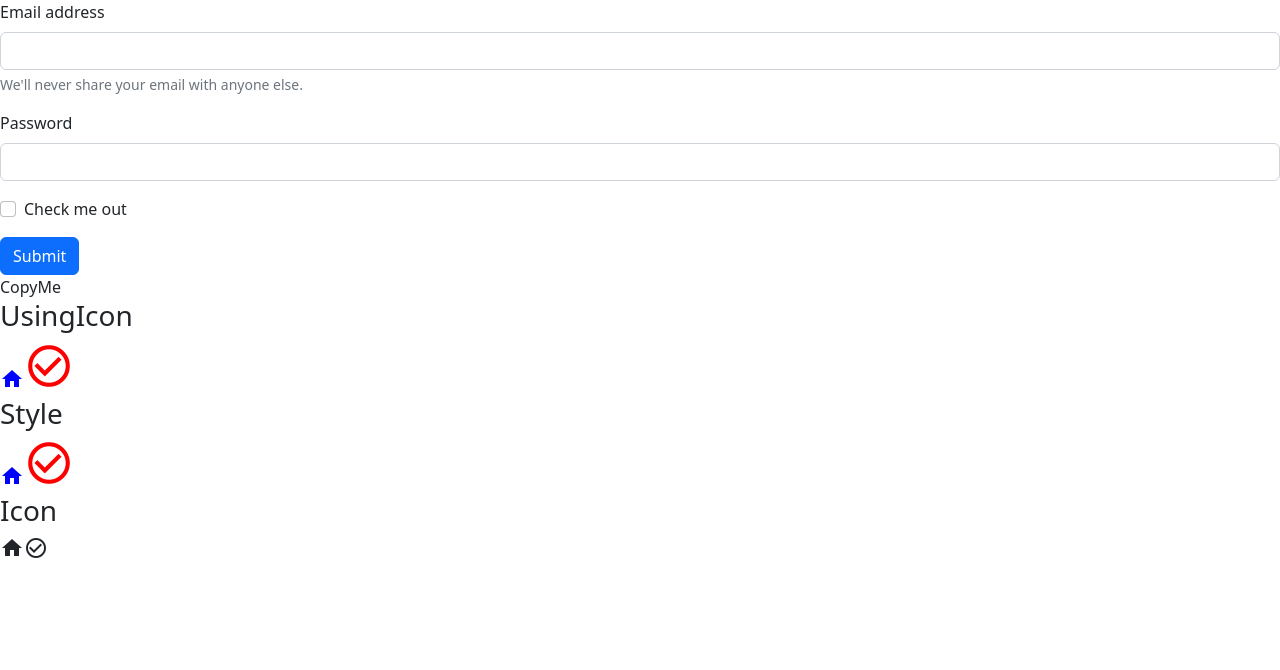
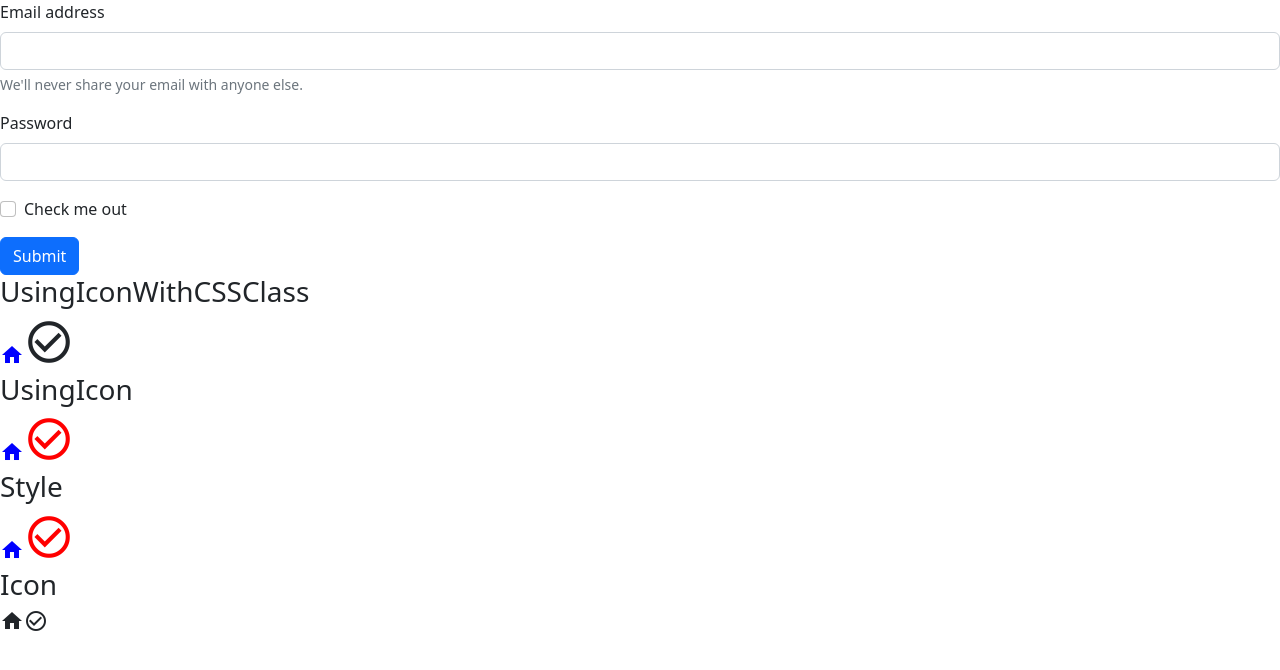
Before and after one commit to sggameopensource/sg-game-programming-next-project-2023-spring, a Next.js app: page /ch03/ch03_1 in a window 1280 px wide. Shown: the top 670 px of the page. Built offline with nearby package versions, Linux system fonts and the light colour scheme.

Commit message:
Icon 컴포넌트 개선하기

```diff
--- a/src/components/Icon.tsx
+++ b/src/components/Icon.tsx
@@ -1,10 +1,12 @@
-import type { FC } from "react";
+import type { FC, DetailedHTMLProps, HTMLAttributes } from "react";
 
-export type IconProps = {
+type ReactSpanProps = DetailedHTMLProps<HTMLAttributes<HTMLSpanElement>, HTMLSpanElement>;
+
+export type IconProps = ReactSpanProps & {
   name: string;
-  style?: React.CSSProperties;
 }
 
-export const Icon: FC<IconProps> = ({name, style}) => {
-  return <span className="material-icons" style={style}>{name}</span>
+export const Icon: FC<IconProps> = ({name, className: _className, ...props}) => {
+  const className = ['material-icons', _className].filter(Boolean).join(' ');
+  return <span {...props} className={className}>{name}</span>
 }
--- a/src/pages/ch03/ch03_1/UsingIconWithCssClass.tsx
+++ b/src/pages/ch03/ch03_1/UsingIconWithCssClass.tsx
@@ -1,3 +1,11 @@
+import { Icon } from "@/components/Icon";
+
 export default function UsingIconWithCssClass() {
-  return <div>CopyMe</div>;
+  return (
+    <div>
+      <h3>UsingIconWithCSSClass</h3>
+      <Icon name="home" className="text-blue"/>
+      <Icon name="check_circle_outline" className="text-red" style={{fontSize: '50px'}} />
+    </div>
+  )
 }
--- a/src/styles/globals.css
+++ b/src/styles/globals.css
@@ -4,3 +4,11 @@
   font-family: 'Material Icons';
   display: inline-block;
 }
+
+.text-blue {
+  color: blue;
+}
+
+.tedt-red {
+  color: red;
+}
```
